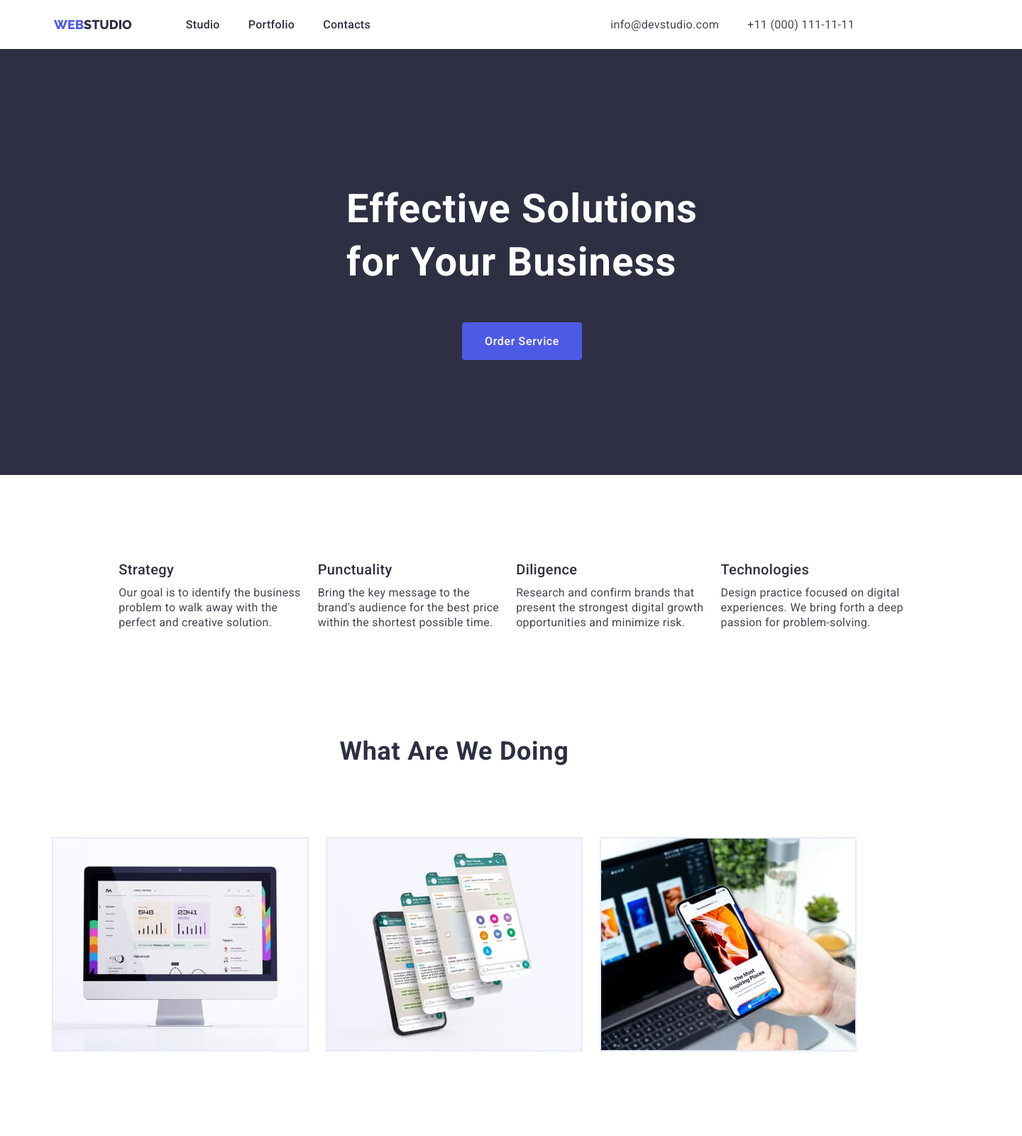
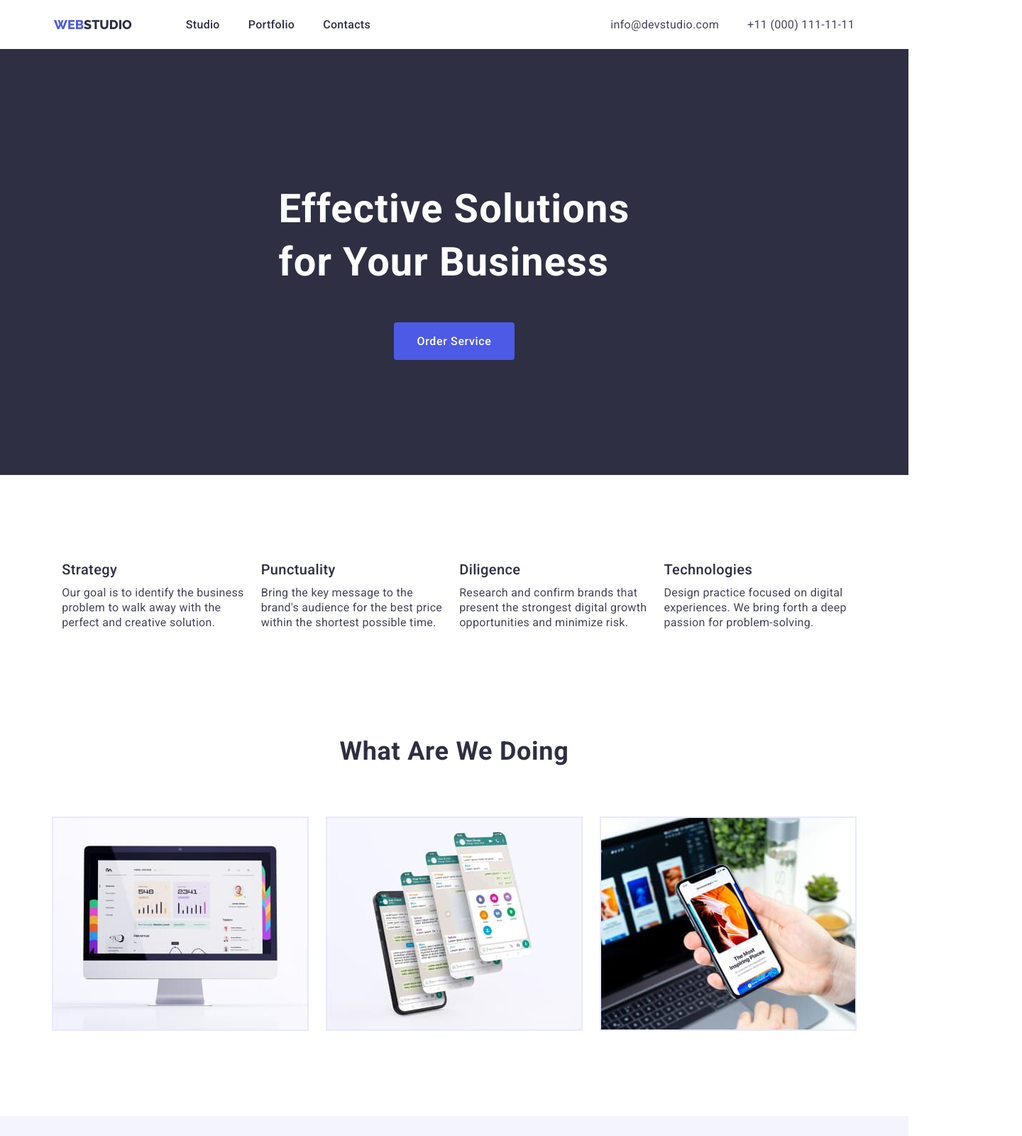
Before and after one commit to JurekZela/goit-markup-hw-03, a plain HTML site: page index.html in a window 1280 px wide. Shown: the top 1600 px of the page at 71% size, 1440 px wide, since content can reach past the window. Drawn offline with nearby package versions, Linux system fonts and the light colour scheme.

Commit message:
update03

```diff
--- a/css/styles.css
+++ b/css/styles.css
@@ -60,7 +60,6 @@ body {
 .header {
   margin-left: auto;
   margin-right: auto;
-  width: 1440px;
   margin-bottom: 96px;
   border-bottom: 1px solid var(--accent);
   box-shadow: 0px 2px 1px rgba(46, 47, 66, 0.08),
@@ -166,9 +165,6 @@ body {
 
 /*----------------------------hero index.html------------------------*/
 .hero {
-  margin-left: auto;
-  margin-right: auto;
-  width: 1440px;
   height: 600px;
   padding-top: 188px;
   padding-bottom: 188px;
@@ -179,7 +175,6 @@ body {
 }
 
 .hero-btn {
-  margin-left: 636px;
   cursor: pointer;
   text-align: center;
   display: inline-block;
@@ -201,6 +196,9 @@ body {
 }
 
 .hero-btn {
+  display: flex;
+  justify-content: center;
+  margin: 0px auto;
   font-family: inherit;
   font-weight: 500;
   font-size: 16px;
@@ -216,9 +214,10 @@ body {
 }
 
 .hero-text {
-  padding-left: 473px;
-  margin-top: 0;
-  margin-bottom: 48px;
+  display: flex;
+  justify-content: center;
+  padding-bottom: 48px;
+  margin: 0px auto;
   color: var(--primary-header);
   font-size: 56px;
   line-height: 1.33;
@@ -226,10 +225,25 @@ body {
 }
 
 /*-----------------------we-are-------------------*/
+
+.page-doing {
+  display: flex;
+  justify-content: center;
+  padding-bottom: 120px;
+}
+.we-are:not(:last-child) {
+  margin-right: 24px;
+}
+
+.we-are {
+  border: 1px solid #e7e9fc;
+}
+
+/*title index.html*/
 .main-page {
   display: flex;
   justify-content: center;
-  padding-bottom: 72px;
+  margin-bottom: 72px;
 }
 
 .main-page {
@@ -242,22 +256,7 @@ body {
   color: var(--dark);
 }
 
-.page-doing {
-  display: flex;
-  justify-content: center;
-  margin-bottom: 120px;
-}
-.we-are:not(:last-child) {
-  margin-right: 24px;
-}
-
-.we-are {
-  border: 1px solid #e7e9fc;
-}
-
-/*title index.html*/
 .feature {
-  width: 1440px;
   padding-top: 120px;
   padding-bottom: 120px;
 }
@@ -278,6 +277,7 @@ body {
   justify-content: center;
   padding: 0;
   margin: 0;
+  margin-bottom: 8px;
   color: var(--dark);
 }
 .title {
@@ -349,7 +349,6 @@ body {
 }
 
 .main-style {
-  width: 1440px;
   padding-top: 120px;
   padding-bottom: 120px;
   background-color: #f4f4fd;
@@ -360,6 +359,11 @@ body {
 }
 
 /*menu portfolio----------------*/
+.header-portfolio {
+  border-bottom: 1px solid var(--accent);
+  box-shadow: 0px 2px 1px rgba(46, 47, 66, 0.08),
+    0px 1px 1px rgba(46, 47, 66, 0.16), 0px 1px 6px rgba(46, 47, 66, 0.08);
+}
 
 .btn-portfolio {
   padding-top: 96px;
@@ -478,7 +482,6 @@ body {
 .footer {
   margin-left: auto;
   margin-right: auto;
-  width: 1440px;
   padding-top: 100px;
   padding-bottom: 100px;
 }
--- a/index.html
+++ b/index.html
@@ -51,8 +51,8 @@
       </div>
     </header>
     <main>
-      <section class="hero container">
-        <div class="hero-block">
+      <section class="hero">
+        <div class="container hero-block">
           <h1 class="hero-text">
             Effective Solutions<br />
             for Your Business
@@ -60,8 +60,8 @@
           <button class="hero-btn" type="button">Order Service</button>
         </div>
       </section>
-      <section class="section">
-        <div class="container feature">
+      <section class="section feature">
+        <div class="container">
           <h2 class="visually-hidden">section 2 main</h2>
           <ul class="list characteristic">
             <li class="title-info">
@@ -126,8 +126,8 @@
           </ul>
         </div>
       </section>
-      <section class="section">
-        <div class="main-style container">
+      <section class="section main-style">
+        <div class="container">
           <h2 class="main-team">Our Team</h2>
           <ul class="list team-name">
             <li class="team-info">
```
Also changed, not shown: portfolio.html (+3 -3 lines).
